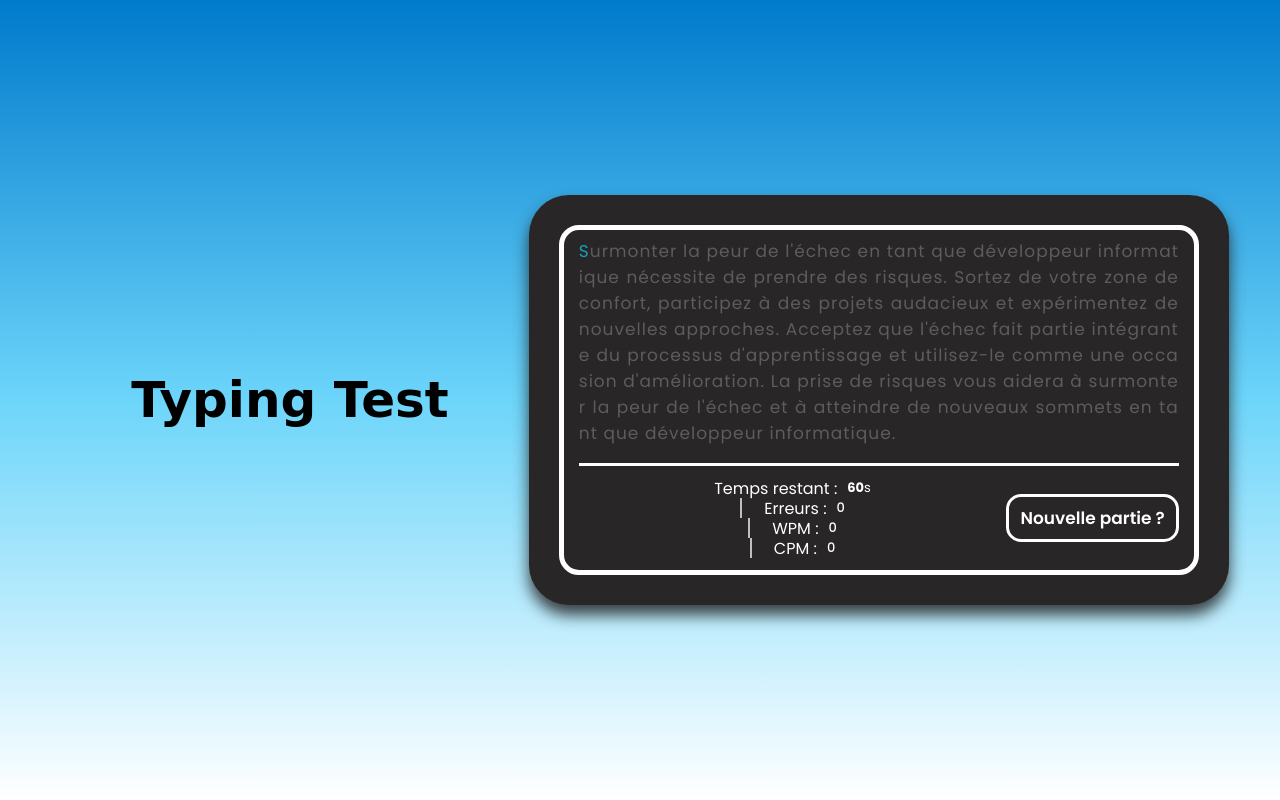
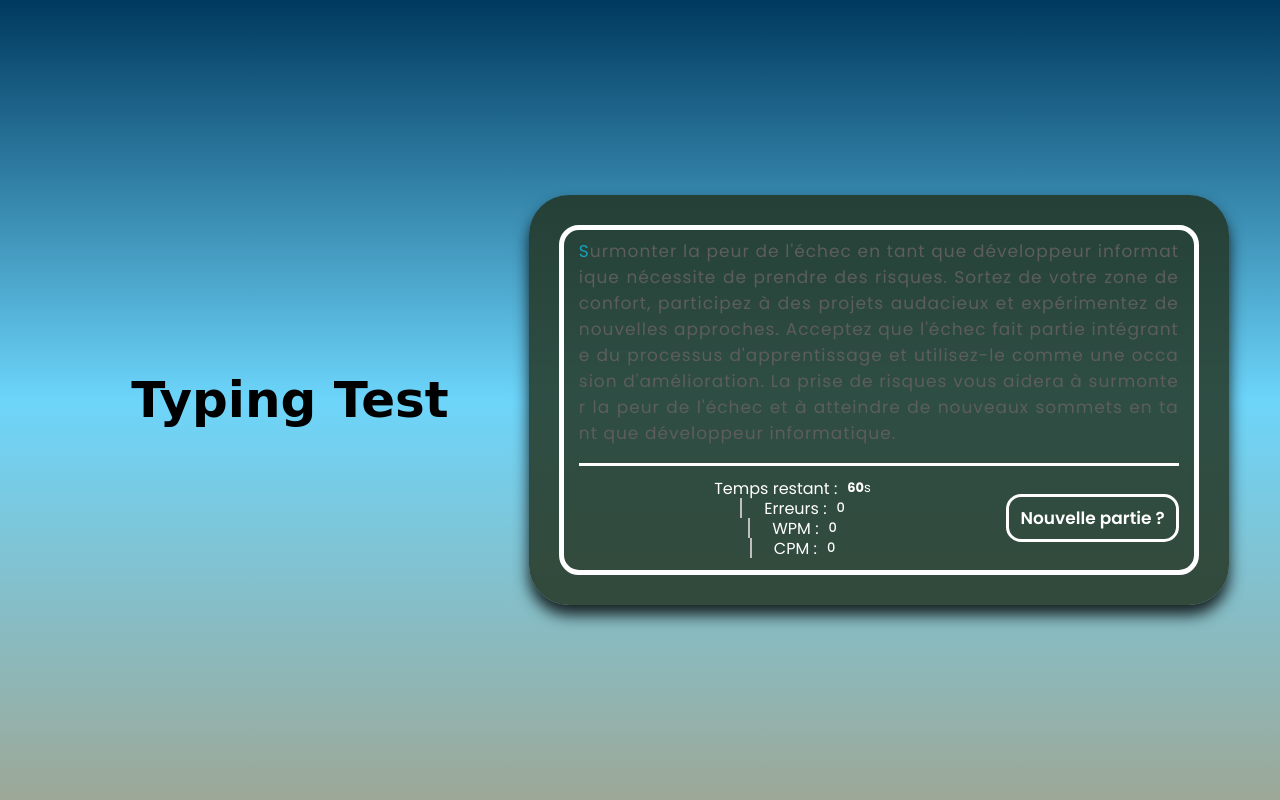
Before and after one commit to JCharles28/TypingHealth, a plain HTML site: page html/index_peur.html in a window 1280 px wide. Drawn offline with Linux system fonts and the light colour scheme; a web font is replaced by a local one.

Commit message:
Add files via upload

```diff
--- a/css/design.css
+++ b/css/design.css
@@ -15,7 +15,7 @@ body {
   align-items: center;
   justify-content: center;
   min-height: 100vh;
-  background: linear-gradient(#007acc, #6dd5fa, #ffffff);
+  background: linear-gradient(#00395f, #6dd5fa, #9da897);
 }
 
 p.paragraph {
@@ -32,9 +32,9 @@ p.paragraph {
 .wrapper {
   width: 700px;
   padding: 30px;
-  background: #282626;
+  background: rgba(34, 51, 32, 0.831);
   border-radius: 40px;
-  box-shadow: 0 10px 15px rgba(30, 30, 30, 0.831);
+  box-shadow: 0 10px 15px rgba(0, 0, 0, 0.831);
 }
 
 .wrapper .input-field {
```
